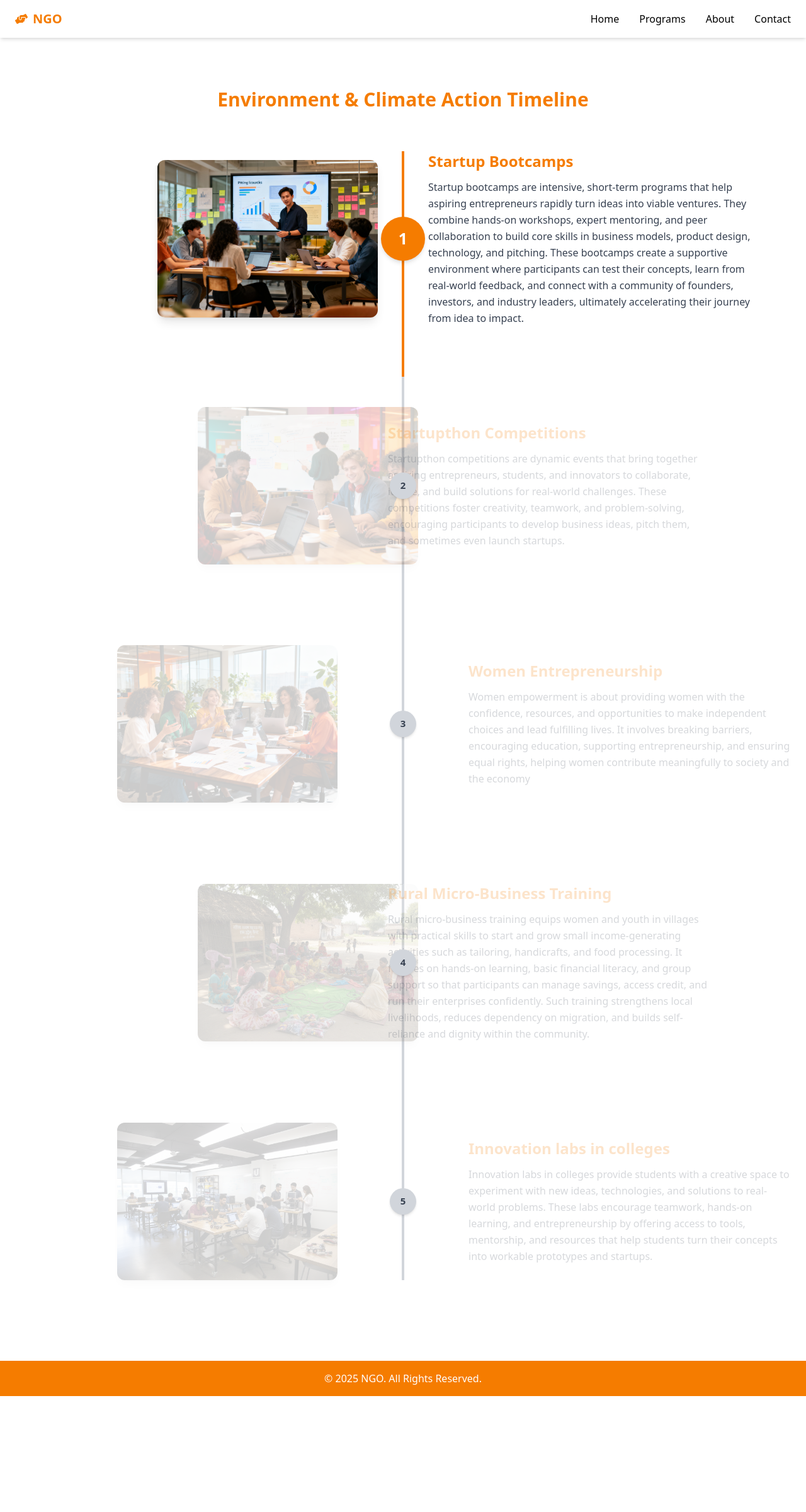
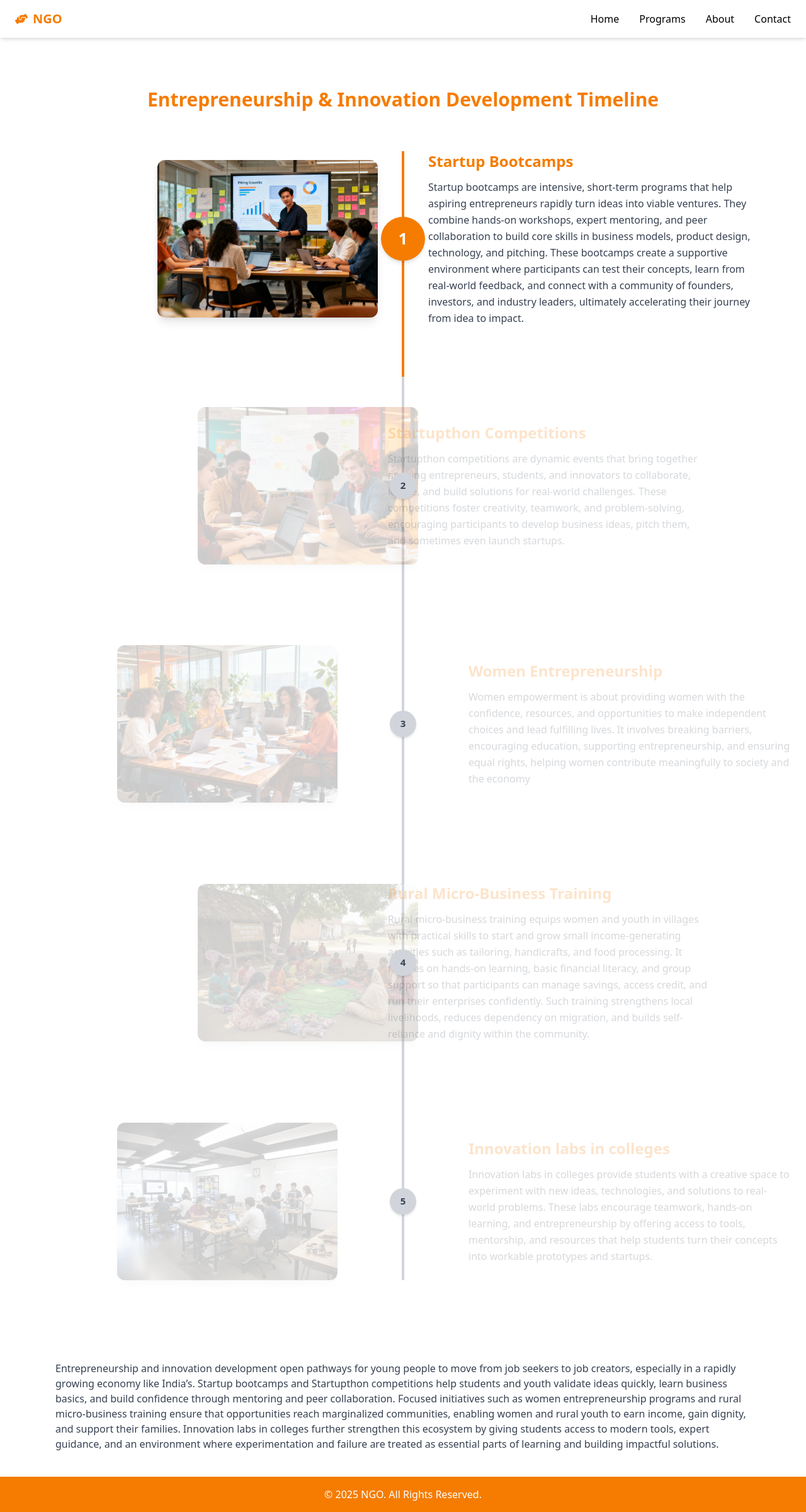
Before and after one commit to Siriivalli/teachfoundation, a React (Create React App) app: page /programs/entrepreneurship in a window 1280 px wide. Shown: the whole page at 63% size. Before the commit the page ends 2216 px from the top, so only its background shows below. Built offline with nearby package versions, Linux system fonts and the light colour scheme.

Commit message:
added paragraph

```diff
--- a/src/pages/Entrepreneurship.jsx
+++ b/src/pages/Entrepreneurship.jsx
@@ -63,7 +63,7 @@ export default function Entrepreneurship() {
   return (
     <div className="max-w-6xl mx-auto px-4 md:px-6 mt-20">
       <h1 className="text-3xl font-bold text-primary text-center mb-16">
-        Environment & Climate Action Timeline
+        Entrepreneurship & Innovation Development Timeline
       </h1>
 
       <div className="relative">
@@ -152,6 +152,9 @@ export default function Entrepreneurship() {
           );
         })}
       </div>
+      <p className="text-left text-gray-700 mt-10 px-4 md:px-0">
+        Entrepreneurship and innovation development open pathways for young people to move from job seekers to job creators, especially in a rapidly growing economy like India’s. Startup bootcamps and Startupthon competitions help students and youth validate ideas quickly, learn business basics, and build confidence through mentoring and peer collaboration. Focused initiatives such as women entrepreneurship programs and rural micro-business training ensure that opportunities reach marginalized communities, enabling women and rural youth to earn income, gain dignity, and support their families. Innovation labs in colleges further strengthen this ecosystem by giving students access to modern tools, expert guidance, and an environment where experimentation and failure are treated as essential parts of learning and building impactful solutions.
+      </p>
     </div>
   );
 }
--- a/src/pages/Environment.jsx
+++ b/src/pages/Environment.jsx
@@ -65,6 +65,7 @@ export default function Environment() {
       <h1 className="text-3xl font-bold text-primary text-center mb-16">
         Environment & Climate Action Timeline
       </h1>
+
 
       <div className="relative">
 
@@ -152,6 +153,11 @@ export default function Environment() {
           );
         })}
       </div>
+      <p className="text-left text-gray-700 mt-10 px-4 md:px-0">
+
+
+         Environment and climate action sit at the heart of our work because a healthy planet is the foundation for every community’s well‑being. Our initiatives span responsible waste management and plastic reduction, clean Himalaya and clean river missions, tree plantation and biodiversity restoration, and the promotion of truly sustainable tourism. By tackling waste and plastic at the source, we prevent pollution on land and in water while encouraging circular use of resources. Through river and mountain clean‑ups, along with large-scale native tree planting, we protect fragile ecosystems, safeguard drinking water, and support wildlife habitats. By engaging citizens, local governments, and businesses in sustainable travel practices, we help ensure that economic growth in these regions does not come at the cost of nature. Together, these focus areas directly align with the highest priorities of CSR programs, government policies, and public expectations, creating visible, measurable impact for both people and the planet.
+      </p>
     </div>
   );
 }
--- a/tailwind.config.js
+++ b/tailwind.config.js
@@ -7,7 +7,8 @@ module.exports = {
       colors: {
         primary: "#F57C00",
         secondary: "#FFA726",
-      }
+      },
+
     },
   },
   plugins: [],
```
Also changed, not shown: public/index.html (+4 -22 lines).
